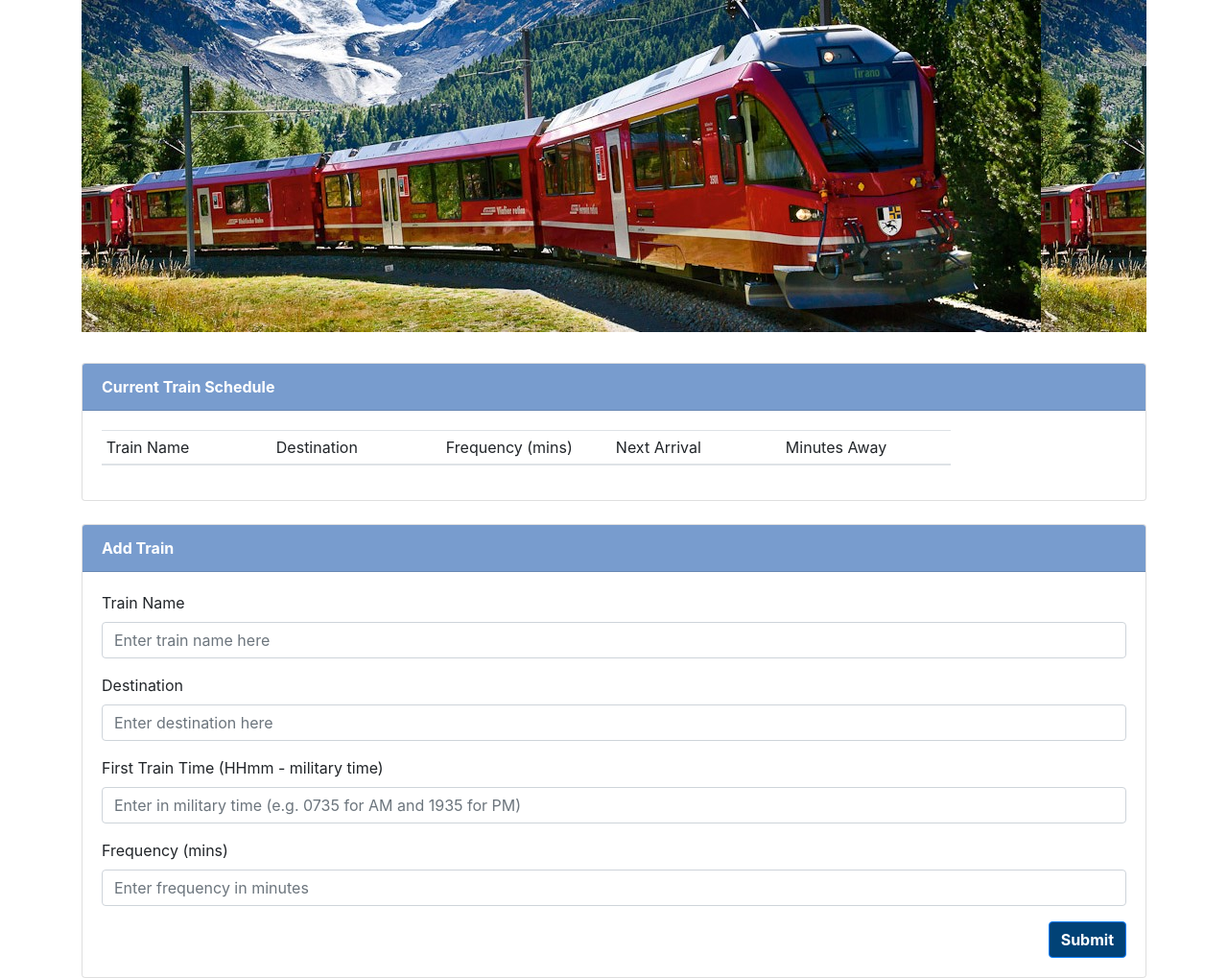
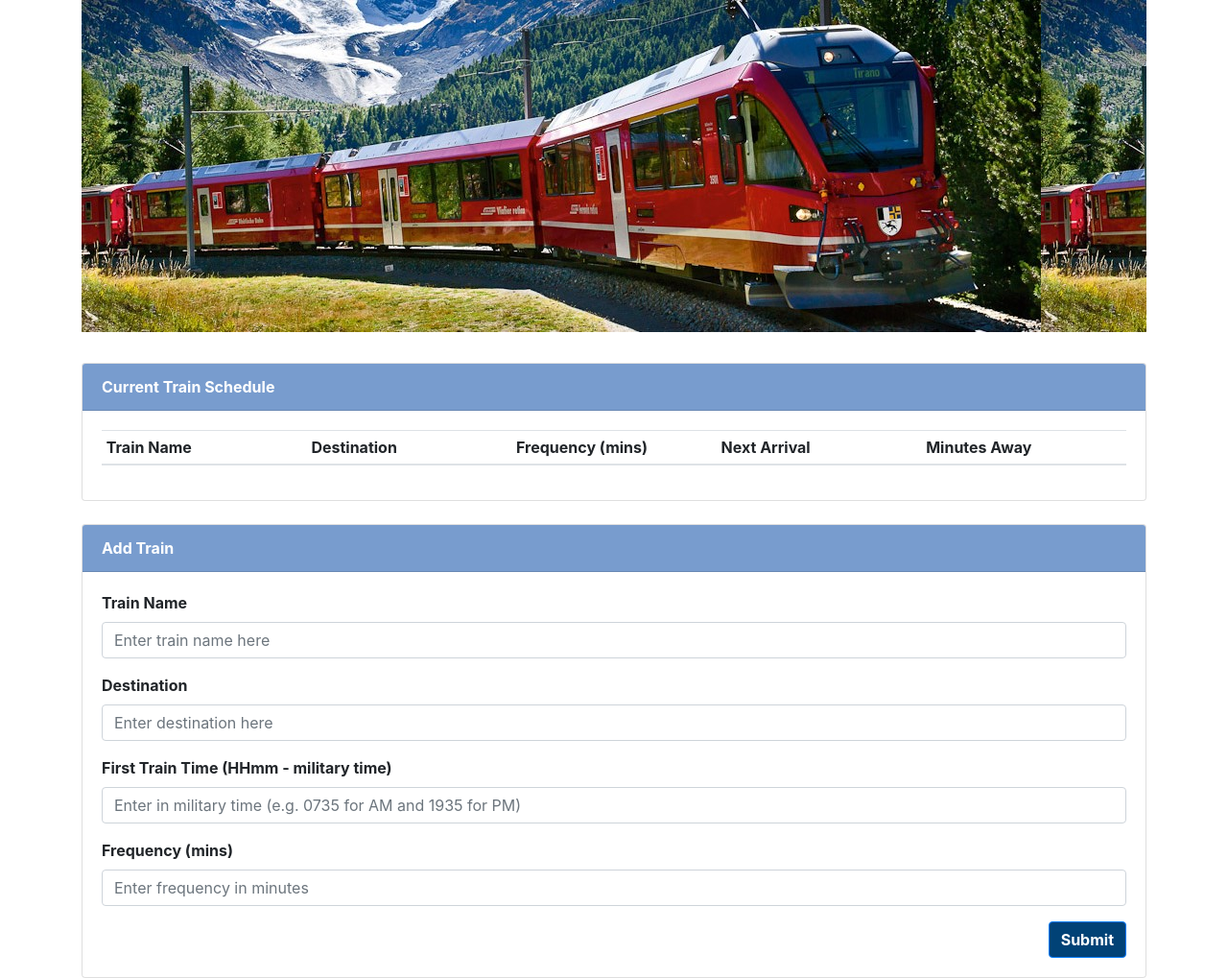
Before and after one commit to cfpaige/Train-Times, a plain HTML site: page index.html in a window 1280 px wide. Shown: the whole page at 96% size. Drawn offline with nearby package versions, Linux system fonts and the light colour scheme; a script that the page names is missing.

Commit message:
updated formatting

```diff
--- a/css/styles.css
+++ b/css/styles.css
@@ -1,6 +1,14 @@
 #train-table th, td {
   display: inline-block;
-  width: 16.575%;
+  width: 20%;
+}
+
+#train-table th {
+    font-weight: bold;
+  }
+
+label {
+    font-weight: bold;
 }
 
 header {
```
